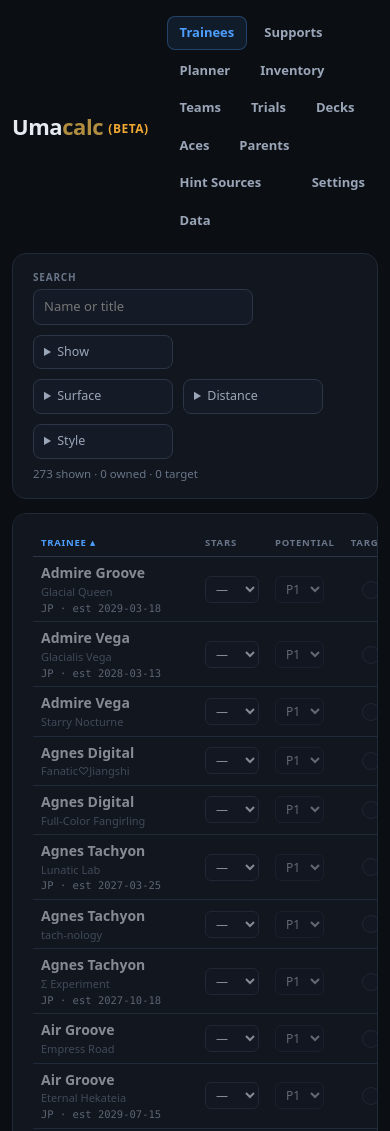
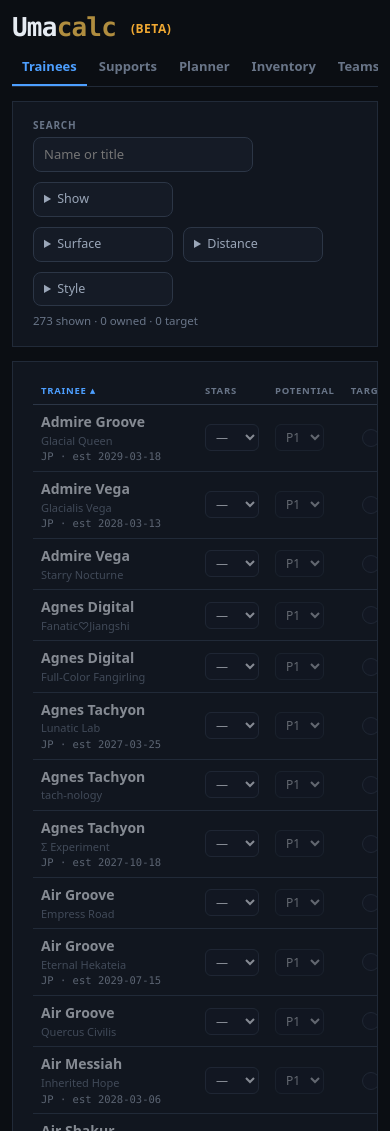
Before and after one commit to blu-s0l/Umacalc, a plain HTML site: page index.html in a window 390 px wide. Shown: the top 1131 px of the page. Drawn offline with Linux system fonts and the light colour scheme.

Commit message:
Match RCalculator v2 look: square panels, pinned underline tabs
Panels, modal, banners, slots and hover bubbles lose their rounded corners;
controls stay round. Masthead and tabs become a sticky top bar with underline
tabs (one scrolling row on phones). Scroll padding tracks the bar height.

Co-Authored-By: Claude Opus 5.5 <noreply@anthropic.com>

```diff
--- a/index.html
+++ b/index.html
@@ -22,7 +22,7 @@
 html,body{margin:0;padding:0}
 body{background:var(--bg);color:var(--tx);font-family:var(--sans);font-size:14px;line-height:1.5;
      -webkit-font-smoothing:antialiased}
-.wrap{max-width:1280px;margin:0 auto;padding:22px 18px 80px}
+.wrap{max-width:1340px;margin:0 auto;padding:0 18px 80px}
 a{color:var(--blue)}
 h1,h2,h3{margin:0;font-weight:600;letter-spacing:-.01em}
 
@@ -79,7 +79,7 @@ button.x{padding:1px 7px;font-size:12px;color:var(--mut)}
 table{width:100%;border-collapse:collapse;font-size:12.5px}
 th{text-align:left;font-size:9.5px;font-weight:700;color:var(--mut);text-transform:uppercase;letter-spacing:.08em;
    padding:6px 8px;border-bottom:1px solid var(--line2);white-space:nowrap}
-td{padding:5px 8px;border-bottom:1px solid var(--line);vertical-align:middle}
+td{padding:6px 8px;border-bottom:1px solid var(--line);vertical-align:middle}
 td.num,th.num{text-align:right;font-family:var(--mono)}
 th[data-sort]{cursor:pointer}
 th[data-sort]:hover{color:var(--blue)}
@@ -97,18 +97,25 @@ tr.sorted td{background:var(--bluebg)}
 .vbar{color:var(--gold);font-weight:700;padding:0 6px}
 
 /* --- app --- */
-.top{display:flex;align-items:center;gap:18px;flex-wrap:wrap;margin-bottom:16px}
-.brand{font-size:22px;font-weight:700;letter-spacing:-.02em}
-.brand span{color:var(--gold)}
+/* pinned masthead and section tabs, as in RCalculator v2: tabs are an underline, not a filled pill */
+.topbar{position:sticky;top:0;z-index:20;background:var(--bg);padding:14px 0 0;border-bottom:1px solid var(--line);margin-bottom:14px}
+.mast{display:flex;align-items:flex-end;gap:16px;flex-wrap:wrap}
+.mast .logo{font-family:var(--mono);font-size:26px;font-weight:700;letter-spacing:-.03em;line-height:1}
+.sectabs{display:flex;gap:2px;flex-wrap:wrap;align-items:flex-end;margin-top:10px}
+.sectabs a{color:var(--mut);text-decoration:none;font-size:13px;font-weight:600;padding:7px 12px;border-bottom:2px solid transparent}
+.sectabs a:hover{color:var(--tx)}
+.sectabs a.on{color:var(--blue);border-bottom-color:var(--blue)}
+.sectabs a.end{margin-left:auto}
+/* on a phone the tabs stay one row that scrolls sideways, so the pinned header stays short */
+@media(max-width:660px){.sectabs{flex-wrap:nowrap;overflow-x:auto;scrollbar-width:none}
+  .sectabs::-webkit-scrollbar{display:none}.sectabs a{flex:none;padding:7px 10px}}
 .totop{position:fixed;right:22px;bottom:22px;z-index:40;width:42px;height:42px;padding:0;border-radius:50%;
        display:flex;align-items:center;justify-content:center;color:var(--blue);background:var(--panel2);
        border:1px solid rgba(77,159,255,.45);box-shadow:0 6px 18px rgba(0,0,0,.45);
        opacity:0;pointer-events:none;transform:translateY(8px);transition:opacity .2s,transform .2s}
 .totop.on{opacity:1;pointer-events:auto;transform:none}
 .totop:hover{background:var(--bluebg);border-color:var(--blue);color:var(--blue)}
-.brand .beta{font-style:normal;font-size:12px;font-weight:600;color:var(--amber);letter-spacing:.04em;vertical-align:middle}
-nav{display:flex;gap:4px;flex-wrap:wrap;flex:1}
-nav a.end{margin-left:auto}
+.logo .beta{font-family:var(--sans);font-style:normal;font-size:12px;font-weight:600;color:var(--amber);letter-spacing:.04em;vertical-align:middle}
 .tt .nm{font-size:14px}
 .grow{display:inline-flex;gap:6px;white-space:nowrap}
 .grow>span{display:inline-flex;gap:3px;min-width:34px}
@@ -147,9 +154,6 @@ table.cmp .gs{padding-left:16px}
 table.pot th.pl{text-align:center;border-bottom:1px solid var(--line)}
 table.pot td:nth-child(even),table.pot th.pl,table.pot tr:last-child th:nth-child(odd){padding-left:16px}
 label.ck{display:inline-flex;align-items:center;text-transform:none;letter-spacing:0;font-size:12.5px;font-weight:500;color:var(--tx);margin:0;cursor:pointer}
-nav a{padding:6px 12px;border-radius:8px;color:var(--sub);text-decoration:none;font-size:13px;font-weight:600;border:1px solid transparent}
-nav a:hover{color:var(--tx);border-color:var(--line2)}
-nav a.on{color:var(--blue);background:var(--bluebg);border-color:rgba(77,159,255,.3)}
 select.mini,input.mini{width:auto;padding:3px 6px;font-size:12px;border-radius:6px}
 input.mini{width:62px}
 .nm{color:var(--tx);cursor:pointer;font-weight:600;text-decoration:none}
@@ -302,14 +306,22 @@ tr.tot td{font-weight:700;border-top:1px solid var(--line2)}
 @media(max-width:900px){.split3{grid-template-columns:1fr}}
 footer{margin-top:24px}
 @media(max-width:900px){.slots{grid-template-columns:repeat(3,minmax(0,1fr))}}
-@media(max-width:660px){.split{grid-template-columns:1fr}.wrap{padding:16px 12px 60px}.slots{grid-template-columns:repeat(2,minmax(0,1fr))}}
+@media(max-width:660px){.split{grid-template-columns:1fr}.wrap{padding:0 12px 60px}.slots{grid-template-columns:repeat(2,minmax(0,1fr))}}
+/* squared corners, as in RCalculator v2: panels and the bubbles that float over them are square;
+   the things you press or read a state off (buttons, inputs, pills, toggles) stay round. Declared
+   last so a radius cannot drift back in from an earlier rule. */
+.card,.metric,.calbox,.modalcard,.banner,.slot,.scroll,.mpic,.fpop,
+.tip::after,th.hastip::after,button.acet[data-tip]::after{border-radius:0}
+/* the "i" helper: a quiet grey ring that turns blue on hover */
+.tip{border-color:var(--line2);color:var(--mut)}
+.tip:hover,.tip:focus{border-color:var(--blue);color:var(--blue);background:none}
 </style>
 </head>
 <body>
 <div class="wrap">
-  <header class="top">
-    <div class="brand">Uma<span>calc</span> <em class="beta">(BETA)</em></div>
-    <nav id="nav"></nav>
+  <header class="topbar" id="topbar">
+    <div class="mast"><div class="logo" role="heading" aria-level="1">Uma<span class="gold">calc</span> <em class="beta">(BETA)</em></div></div>
+    <nav class="sectabs" id="nav" aria-label="Sections"></nav>
   </header>
   <div id="banner"></div>
   <main id="view"></main>
@@ -607,6 +619,9 @@ function go() {
   const h = location.hash.slice(1);
   tab = TABS.some(t => t[0] === h) ? h : "trainees";
   $("nav").innerHTML = TABS.map(([k, n]) => `<a href="#${k}" class="${k === tab ? "on" : ""}${k === "settings" ? " end" : ""}">${n}</a>`).join("");
+  // phone width: the tab row scrolls sideways, so bring the open tab into view
+  const nav = $("nav"), on = nav.querySelector(".on");
+  if (on && nav.scrollWidth > nav.clientWidth) nav.scrollLeft = on.offsetLeft - (nav.clientWidth - on.offsetWidth) / 2;
   show();
 }
 function drawBanner() {
@@ -2159,6 +2174,9 @@ const totop = $("totop");
 const syncTop = () => totop.classList.toggle("on", window.scrollY > window.innerHeight * .6);
 window.addEventListener("scroll", syncTop, {passive: true});
 totop.addEventListener("click", () => window.scrollTo({top: 0, behavior: "smooth"}));
+// The header is pinned, so anything scrolled into view stops below it (its height changes as tabs wrap).
+const syncPad = () => { document.documentElement.style.scrollPaddingTop = $("topbar").offsetHeight + 8 + "px"; };
+new ResizeObserver(syncPad).observe($("topbar"));
 
 $("foot").innerHTML = `Umacalc ${VERSION}<span class="vbar">|</span>Data and images ${esc(D.built)} from <a href="https://gametora.com/umamusume" target="_blank" rel="noopener">GameTora</a><span class="vbar">|</span>Umamusume: Pretty Derby © Cygames, Inc. Unofficial fan tool.`;
 drawBanner();
```
Also changed, not shown: 1 other file.
